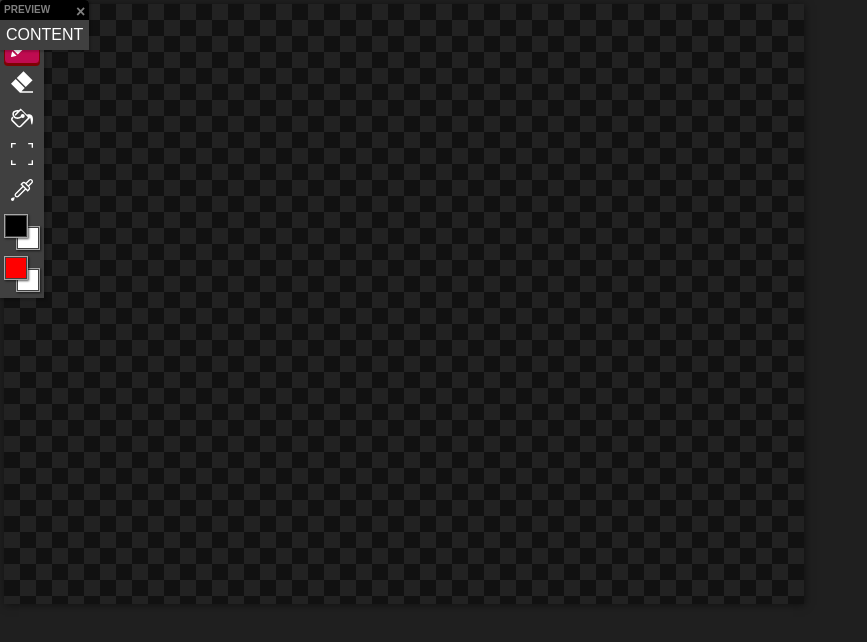
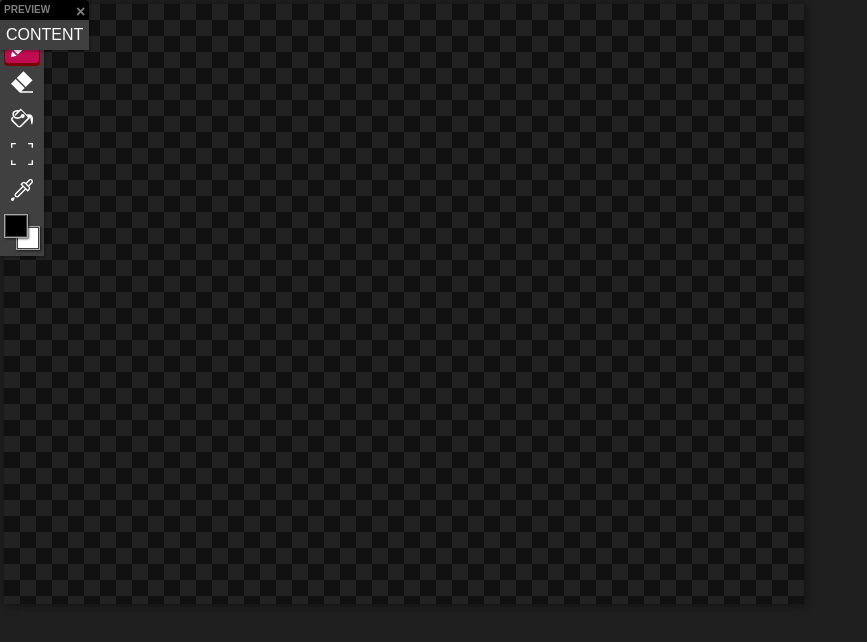
Before and after one commit to yuanworks/pixelly, a React (Create React App) app: page / in a window 1280 px wide. Shown: the top 642 px of the page, without its empty margins (0-867 px from the left). Built offline with nearby package versions, Linux system fonts and the light colour scheme.

Commit message:
Redux color picker

```diff
--- a/src/components/layout/Toolbar.js
+++ b/src/components/layout/Toolbar.js
@@ -2,7 +2,6 @@ import React, { Component } from 'react';
 import './Toolbar.css';
 import Draggable from 'react-draggable';
 import ToolbarExpander from './ToolbarExpander';
-import ToolbarColorPicker from './ToolbarColorPicker';
 import SelectedToolbarColorPicker from '../../containers/SelectedToolbarColorPicker';
 
 class Toolbar extends Component {
@@ -50,7 +49,6 @@ class Toolbar extends Component {
             })
           }
           <SelectedToolbarColorPicker />
-          <ToolbarColorPicker foreColor={this.props.foreColor} backColor={this.props.backColor} onChangeForeColor={this.props.onChangeForeColor} onChangeBackColor={this.props.onChangeBackColor} />
         </div>
       </Draggable>
     );
--- a/src/containers/BrushesToolbarButton.js
+++ b/src/containers/BrushesToolbarButton.js
@@ -1,5 +1,5 @@
 import { connect } from 'react-redux';
-import { setForeColor } from '../actions';
+import { setSelectedTool } from '../actions';
 import ToolbarButton from '../components/layout/ToolbarButton';
 
 const mapStateToProps = (state, ownProps) => ({
@@ -7,10 +7,7 @@ const mapStateToProps = (state, ownProps) => ({
 });
 
 const mapDispatchToProps = (dispatch, ownProps) => ({
-  onClick: () => dispatch(setForeColor(ownProps.tool))
+  onClick: () => dispatch(setSelectedTool(ownProps.tool))
 })
 
-export default connect(
-  mapStateToProps,
-  mapDispatchToProps
-)(ToolbarButton)
+export default connect(mapStateToProps, mapDispatchToProps)(ToolbarButton)
```
